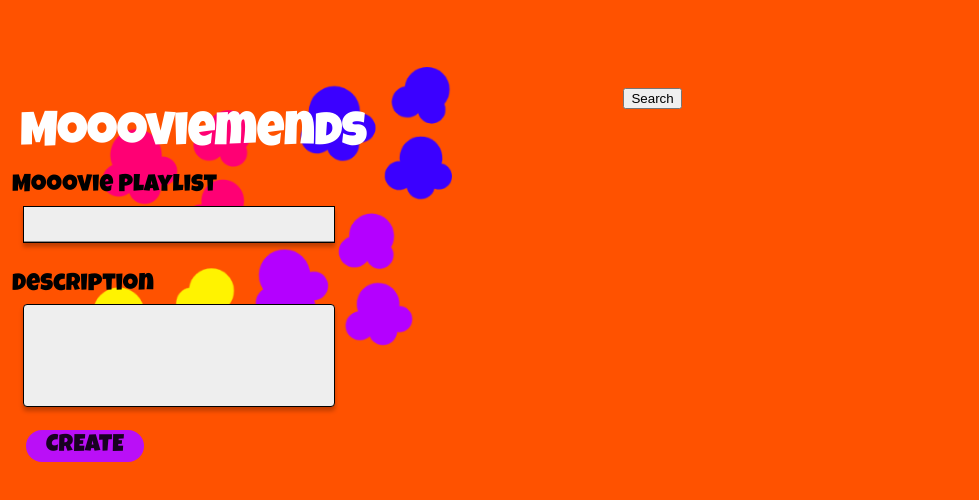
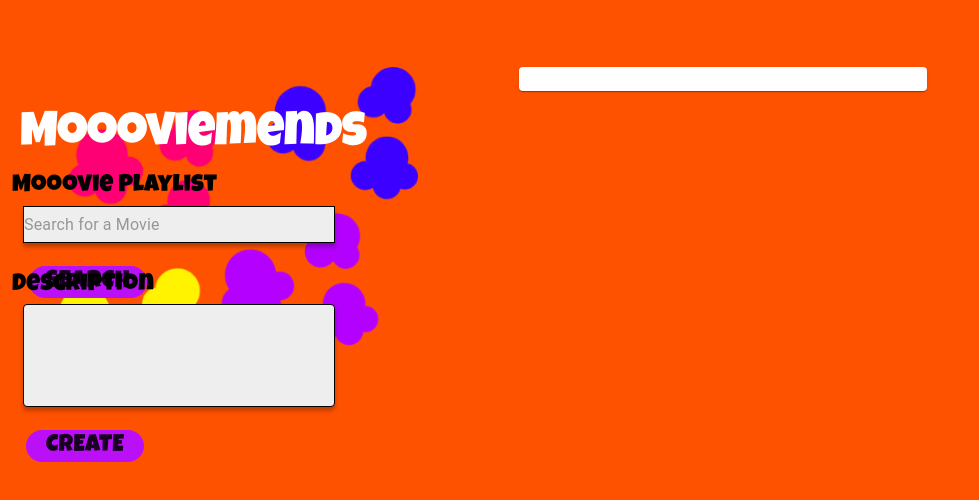
Before and after one commit to Kaitlyn-Lynette/Post-Bootcamp-Project-Moooviemends, a React (Create React App) app in the folder client/: page /create in a window 1280 px wide. Shown: the top 500 px of the page, without its empty margins (0-979 px from the left). Built offline with nearby package versions, Linux system fonts and the light colour scheme; a web font is replaced by a local one.

Commit message:
The search bar needed name so what I typed remained in the search bar

```diff
--- a/client/src/components/MovieDetail.js
+++ b/client/src/components/MovieDetail.js
@@ -1,13 +1,14 @@
 import React from "react";
+import {Grid} from '@material-ui/core';
 
 function MovieDetail(props) {
   return (
-    <div className="text-center">
-      <img alt={props.title} className="img-fluid" src={props.src} style={{ margin: "0 auto" }} />
-      <h3>Director(s): {props.director}</h3>
-      <h3>Genre: {props.genre}</h3>
-      <h3>Released: {props.released}</h3>
-    </div>
+      <Grid item xs={11} lg={10}>
+        <img alt={props.title} className="img-fluid" src={props.src} style={{ margin: "0 auto" }} />
+        <h3>Director(s): {props.director}</h3>
+        <h3>Genre: {props.genre}</h3>
+        <h3>Released: {props.released}</h3>
+      </Grid>
   );
 }
 
--- a/client/src/components/SearchBar.js
+++ b/client/src/components/SearchBar.js
@@ -1,30 +1,33 @@
 import React from 'react'
-import { Input } from '@material-ui/core';
+import { InputBase, Button, Paper} from '@material-ui/core';
 
 
 const SearchBar = (props) => {
     return (
-        <form>
-            <Input
+        <Paper component="form" style={paperStyle}>
+            <InputBase
             onChange={props.handleInputChange}
             value={props.value}
             name="search"
             type="text"
-            className="form-control"
-            place="Search for a Movie"
+            placeholder="Search for a Movie"
+            style={inputStyle}
             id="search"
-            style={paperStyle}
-            {...props}
             />
             <br />
-            <button onClick={props.handleFormSubmit}>
-                Search
-            </button>
-        </form>
+            <Button style={btnStyle} onClick={props.handleFormSubmit} {...props}> Search </Button>
+        </Paper>
     )
 }
 
 const paperStyle = {
+    padding: '2px 4px',
+    display: 'flex',
+    alignItems: 'center',
+    width: 400,
+}
+
+const inputStyle = {
     position: 'absolute',
     width: '312px',
     height: '37px',
@@ -33,8 +36,24 @@ const paperStyle = {
     background: '#EEEEEE',
     border: '1px solid #000000',
     boxSizing: 'borderBox',
-    boxShadow: '0px 4px 4px rgba(0, 0, 0, 0.25)'
+    boxShadow: '0px 4px 4px rgba(0, 0, 0, 0.25)',
+    marginLeft: 'theme.spacing(1)',
+    flex: 1,
 };
 
+const btnStyle = {
+    position: 'absolute',
+    width: '118px',
+    height: '32px',
+    left: '29px',
+    top: '266px',
+    background: '#BA0FF7',
+    borderRadius: '18px',
+    fontFamily: 'Luckiest Guy',
+    fontStyle: 'normal',
+    fontWeight: 'normal',
+    fontSize: '24px',
+    lineHeight: '24px'
+}
 
 export default SearchBar;
--- a/client/src/pages/Search.js
+++ b/client/src/pages/Search.js
@@ -31,6 +31,7 @@ class Search extends Component {
         this.setState({
           [name]: value
         });
+        console.log(value);
       };
 
     handleFormSubmit = event => {
```
